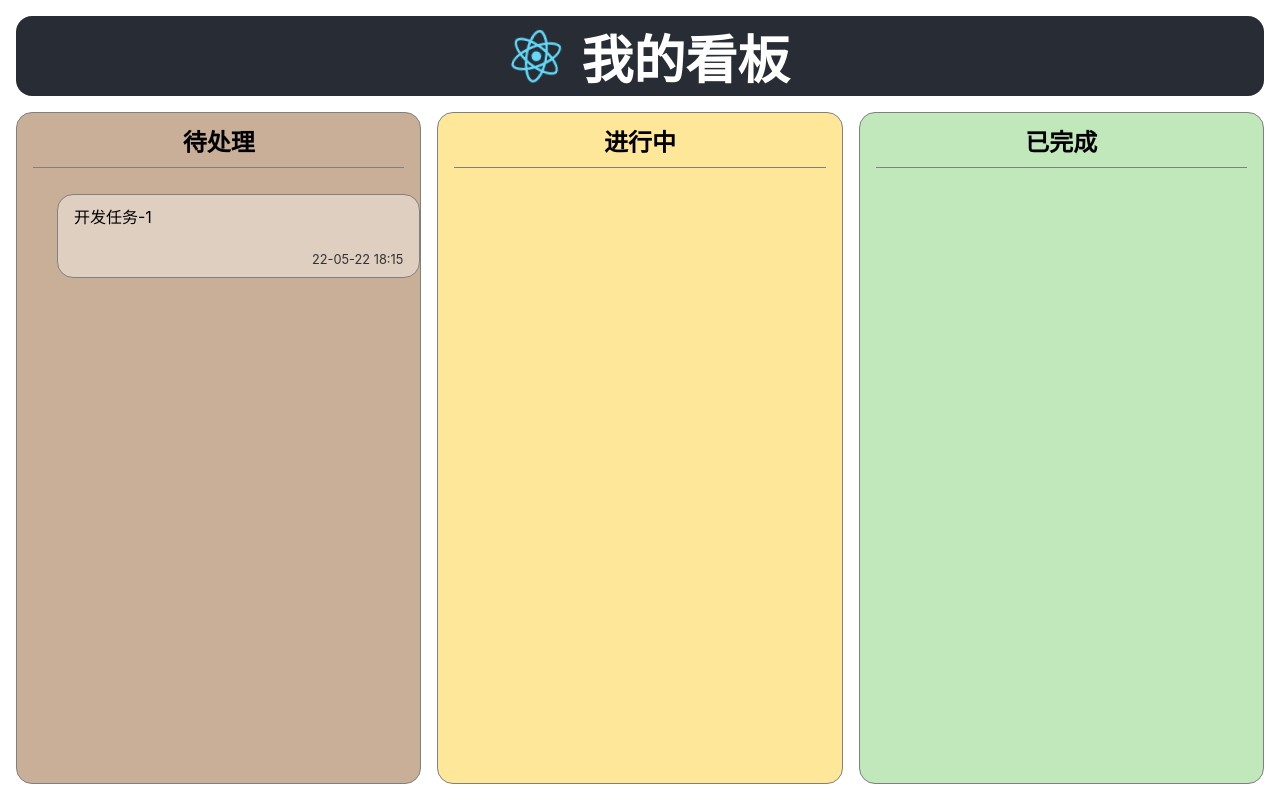
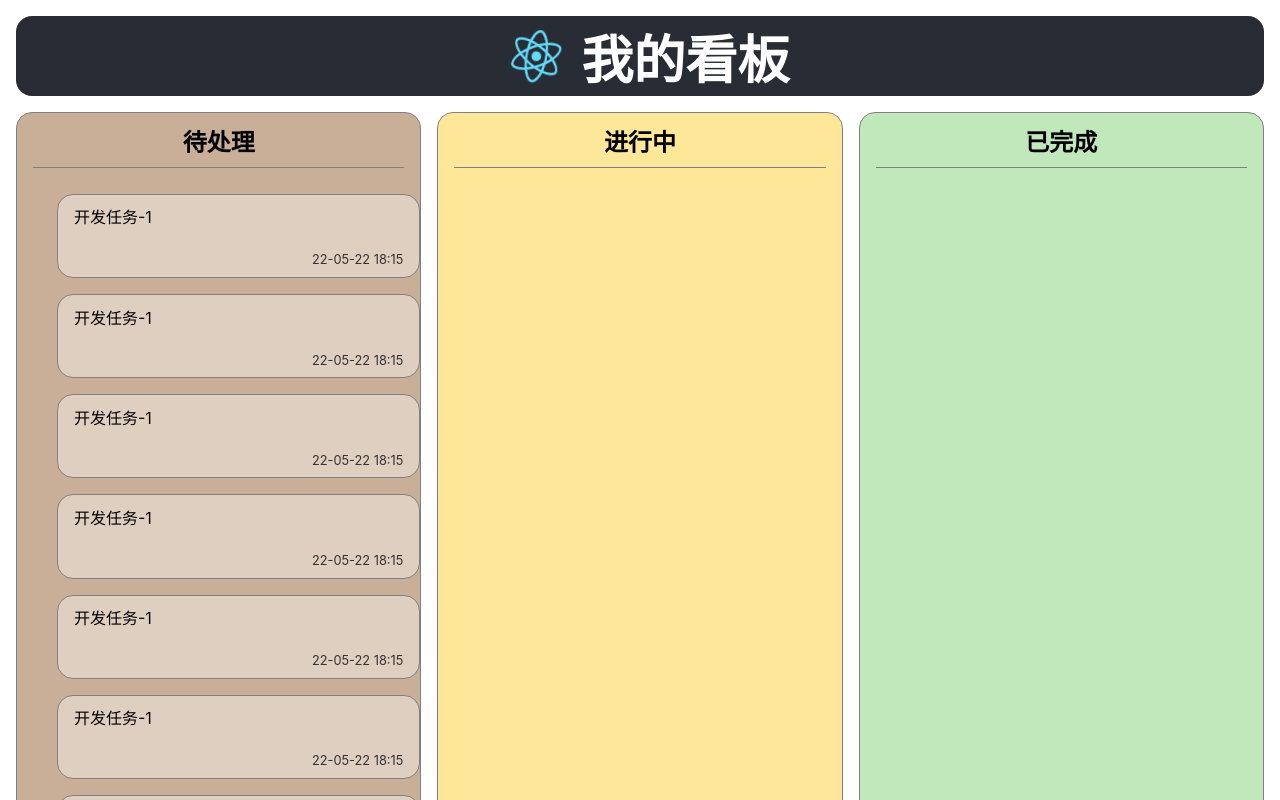
Before and after one commit to danishlyy/oh-my-kanban, a React (Create React App) app: page / in a window 1280 px wide. Shown: the top 800 px of the page. Built offline with nearby package versions, Linux system fonts and the light colour scheme.

Commit message:
feat:循环渲染

```diff
--- a/src/App.js
+++ b/src/App.js
@@ -11,11 +11,19 @@ function App() {
       <main className='kanban-board'>
         <section className='kanban-column column-todo'>
           <h2>待处理</h2>
+
           <ul>
-            <li className='kanban-card'>
-              <div className='card-title'>开发任务-1</div>
-              <div className='card-status'>22-05-22 18:15</div>
-            </li>
+            {
+              // new Array(10).fill('') 演示目的用空字符串填充一个包含10个元素的数组
+              // map()方法返回一个新的数组
+              new Array(10).fill('').map(item => (
+                <li className='kanban-card'>
+                  <div className='card-title'>开发任务-1</div>
+                  <div className='card-status'>22-05-22 18:15</div>
+                </li>
+              ))
+            }
+
           </ul>
         </section>
         <section className='kanban-column column-ongoing'>
```
